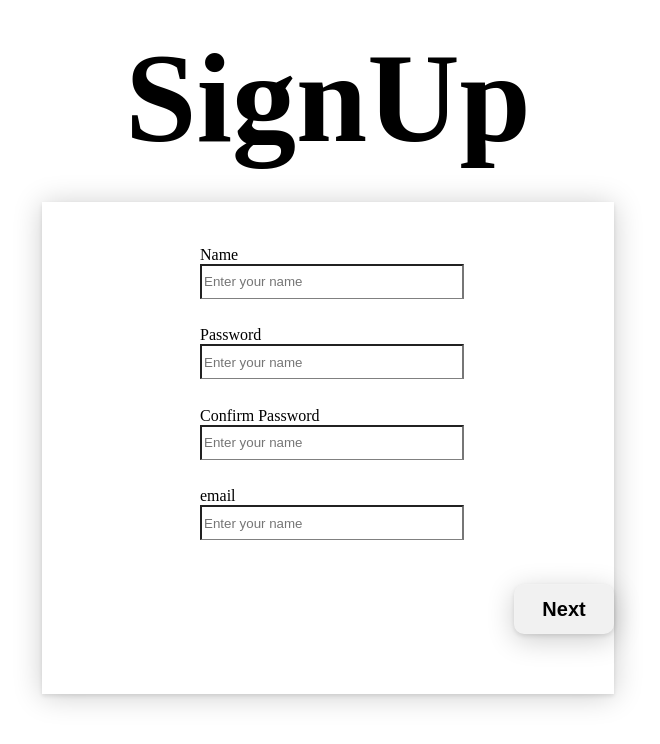
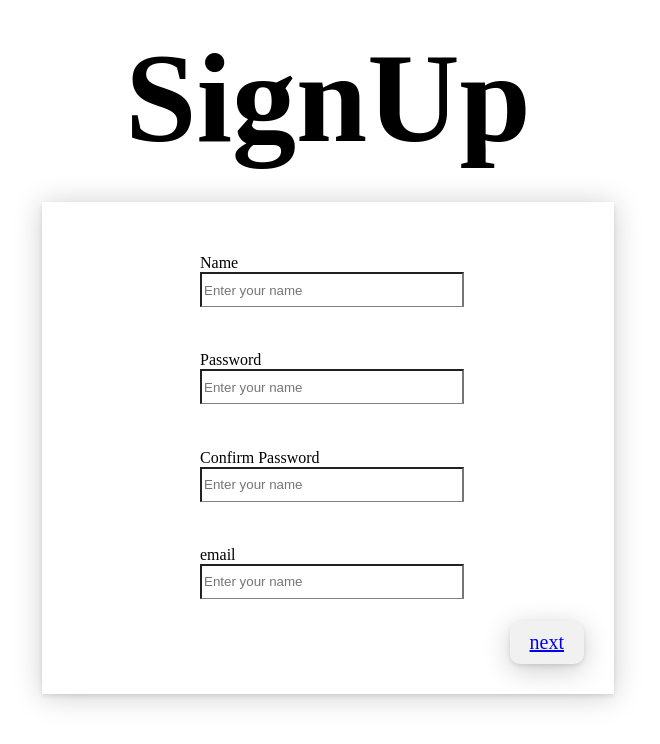
Before and after one commit to RenatoChagas-M/FormularioC, a Vue app: page / in a window 1280 px wide. Shown: the top 744 px of the page, without its empty margins (320-980 px from the left). Built offline with nearby package versions, Linux system fonts and the light colour scheme; the HTML template or start-up script is replaced by a standard one.

Commit message:
Chore: Props Router Link  Button

```diff
--- a/src/components/BodyForms.vue
+++ b/src/components/BodyForms.vue
@@ -1,7 +1,7 @@
 <script setup>
-import ButtonForm from "./ButtonForms.vue";
 import InputsForm from "./InputsForm.vue";
 import { ref, reactive } from "vue";
+import ButtonForms from "./ButtonForms.vue";
 import { useInfoStore } from '@/stores/form'
 
 const infoStore = useInfoStore()
@@ -30,10 +30,7 @@ function save() {
           :index="index"
         />
       </div>
-
-      <div class="btnDiv">
-        <ButtonForm btnTittle="Next" />
-      </div>
+      <ButtonForms btnTittle="next" router="/FSecond" />
     </form>
   </main>
 </template>
@@ -66,10 +63,4 @@ main {
   }
 
 
-.btnDiv {
-  padding: 30px;
-  display: flex;
-  justify-content: end;
-  width: 100%;
-}
 </style>
--- a/src/components/ButtonForms.vue
+++ b/src/components/ButtonForms.vue
@@ -1,26 +1,41 @@
 <script setup>
 defineProps({
-    btnTittle:{
+  btnTittle: {
     type: String,
-        router: "",
   },
-})
+  Router: {
+    type: Object,
+  },
+});
 </script>
 
 <template>
-    <input type="submit" :value="btnTittle" class="btn">
+  <div class="btnDiv">
+    <router-link class="btn" :to="Router">
+      {{ btnTittle }}
+    </router-link>
+  </div>
 </template>
 
 <style scoped>
-    .btn{
-        width: 100px;
-        height: 50px;
+
+.btnDiv {
+  display: flex;
+  justify-content: end;
+  align-items: center;
+
+}
+
+.btn {
+    padding: 10px 20px;
   background-color: #f1f1f1;
   border: none;
   border-radius: 10px;
   font-size: 20px;
-        font-weight: bold;
   cursor: pointer;
-        box-shadow: rgba(0, 0, 0, 0.2) 0px 6px 28px 0px, rgba(0, 0, 0, 0.1) 0px 2px 4px 0px, rgba(255, 255, 255, 0.05) 0px 0px 0px 1px inset
+  box-shadow: rgba(0, 0, 0, 0.2) 0px 6px 28px 0px, rgba(0, 0, 0, 0.1) 0px 2px 4px 0px,
+    rgba(255, 255, 255, 0.05) 0px 0px 0px 1px inset;
 }
+
+
 </style>
--- a/src/router/index.js
+++ b/src/router/index.js
@@ -6,7 +6,12 @@ const router = createRouter({
     {
       path: '/',
       name: 'Formulario',
-      component: () => import('../views/FFirst.vue')
+      component: () => import('../views/FSecond.vue')
+    },
+    {
+      path: '/FSecond',
+      name: 'Second Form',
+      component: () => import('../views/FSecond.vue')
     }
   ]
 })
--- a/src/views/FFirst.vue
+++ b/src/views/FFirst.vue
@@ -1,20 +1,15 @@
 <script setup>
 import TittlePage from '../components/TittlePage.vue'
 import Forms from '@/components/BodyForms.vue'
-import InfoPage from '@/components/InfoPage.vue'
+import ButtonForms from '@/components/ButtonForms.vue'
 import { useInfoStore } from '@/stores/form'
 
 const infoStore = useInfoStore()
 </script>
 
 <template>
-  <div v-if="infoStore.showInfo == false">
     <TittlePage tittle="SignUp" />
     <Forms/>
-  </div>
-  <div v-else>
-    <InfoPage />
-  </div>
 </template>
 
 <style scoped>
--- a/src/views/FSecond.vue
+++ b/src/views/FSecond.vue
@@ -1,5 +1,22 @@
-<script></script>
+<script setup>
+import TittlePage from '../components/TittlePage.vue'
+import Forms from '@/components/BodyForms.vue'
+import InfoPage from '@/components/InfoPage.vue'
+import ButtonForms from '@/components/ButtonForms.vue'
+import { useInfoStore } from '@/stores/form'
 
-<template>.</template>
+const infoStore = useInfoStore()
+</script>
 
-<style scoped></style>
+<template>
+  <div v-if="infoStore.showInfo == false">
+    <TittlePage tittle="SignUp" />
+    <Forms/>
+  </div>
+</template>
+
+<style scoped>
+.inputs {
+  width: 100%;
+}
+</style>
```
Lines whose indentation alone changed are shown as unchanged.
